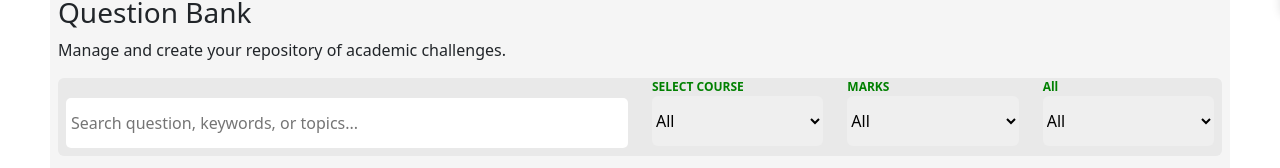
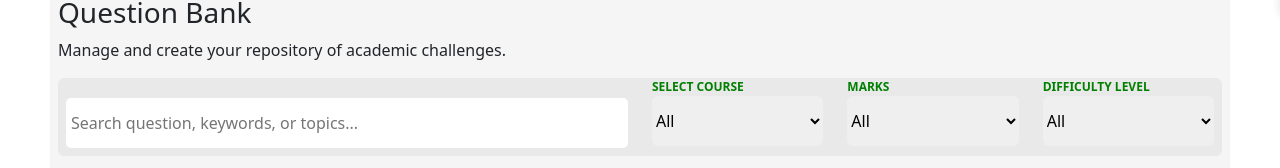
Before and after one commit to Surya-developer-max/QsGen, a React (Vite) app: page / in a window 1280 px wide. Shown: the part 142-310 px from the top of the page. Built offline with nearby package versions, Linux system fonts and the light colour scheme; no server answers.

Commit message:
final commit

```diff
--- a/src/Components/viewAll.jsx
+++ b/src/Components/viewAll.jsx
@@ -336,7 +336,7 @@ export default function ViewAll() {
                             </Col>
                             <Col md={2} sm={6} >
                                 <div>
-                                    <p className="m-0 p-0 input-name" >All</p>
+                                    <p className="m-0 p-0 input-name" >DIFFICULTY LEVEL</p>
                                     <select className=" w-100 rounded border-0 " style={{ height: '50px', backgroundColor: '' }} onChange={handleFilterDiffiLevel} >
                                         <option value="All">All</option>
                                         <option value="Easy">Easy</option>
```
